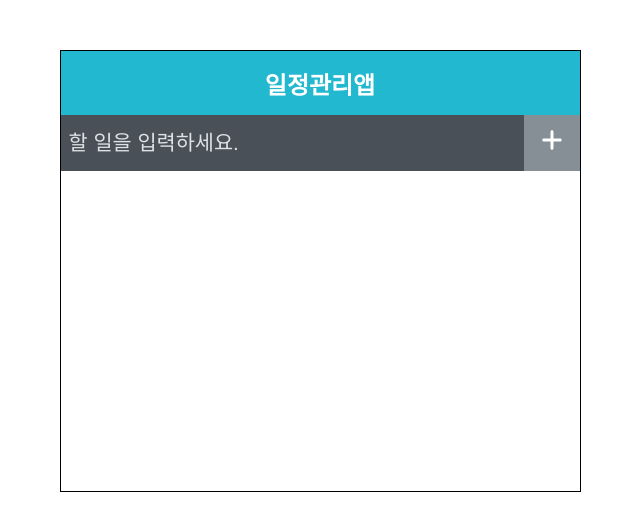
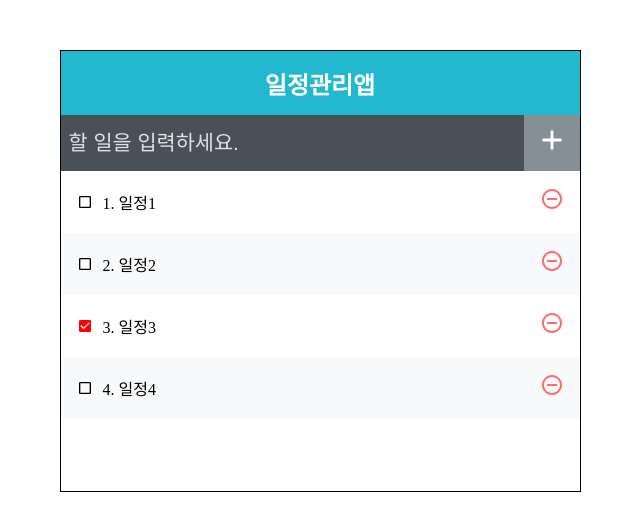
Before and after one commit to oktobat/todoReact526, a React (Vite) app: page / in a window 1280 px wide. Shown: the top 530 px of the page, without its empty margins (320-960 px from the left). Built offline with nearby package versions, Linux system fonts and the light colour scheme.

Commit message:
7/1일 5시 07분

```diff
--- a/src/App.jsx
+++ b/src/App.jsx
@@ -6,18 +6,27 @@ import TodoList from '@/TodoList'
 import TodoFooter from '@/TodoFooter'
 
 const App = () => {
-  const [todos, setTodos] = useState([])
+  const [todos, setTodos] = useState([
+    {id:1, checked:false, text:"일정1" },
+    {id:2, checked:false, text:"일정2" },
+    {id:3, checked:true, text:"일정3" },
+    {id:4, checked:false, text:"일정4" }
+  ])
 
   const onInsert = (todo)=>{
     setTodos(todos.concat(todo))
     // setTodos([...todos, todo])
   }
 
+  const onToggle = (idno)=>{
+    setTodos(todos.map(item=> item.id==idno ? {...item, checked:!item.checked} : item ))
+  }
+
   return (
     <TodoTemplate>
       <TodoHeader />
       <TodoInsert onInsert={onInsert} />
-      <TodoList todos={todos} />
+      <TodoList todos={todos} onToggle={onToggle} />
       <TodoFooter />
     </TodoTemplate>
   );
--- a/src/TodoList.jsx
+++ b/src/TodoList.jsx
@@ -8,11 +8,11 @@ const TodoListBlock = styled.ul`
   overflow-y:auto;
 `
 
-const TodoList = ({todos}) => {
+const TodoList = ({todos, onToggle}) => {
   return (
     <TodoListBlock>
       {
-        todos.map((todo, index)=><TodoListItem key={index} todo={todo} />)
+        todos.map((todo, index)=><TodoListItem key={index} todo={todo} onToggle={onToggle} />)
       }
     </TodoListBlock>
   );
--- a/src/TodoListItem.jsx
+++ b/src/TodoListItem.jsx
@@ -17,13 +17,13 @@ const TodoListItemBlock = styled.li`
   }
 `
 
-const TodoListItem = ({todo}) => {
+const TodoListItem = ({todo, onToggle}) => {
+  const {id, checked, text } = todo
   return (
     <TodoListItemBlock>
-      <div className="list" onClick={ onToggle }>
-        <MdCheckBoxOutlineBlank />
-        {/* <MdCheckBox className="red" /> */}
-        <div style={{paddingLeft:'10px'}}>{todo}</div>
+      <div className="list" onClick={()=>onToggle(id)}>
+        { checked ? <MdCheckBox className="red" /> : <MdCheckBoxOutlineBlank /> }
+        <div style={{paddingLeft:'10px'}}>{id}. {text}</div>
       </div>
       <div className="remove">
         <MdRemoveCircleOutline />
```
